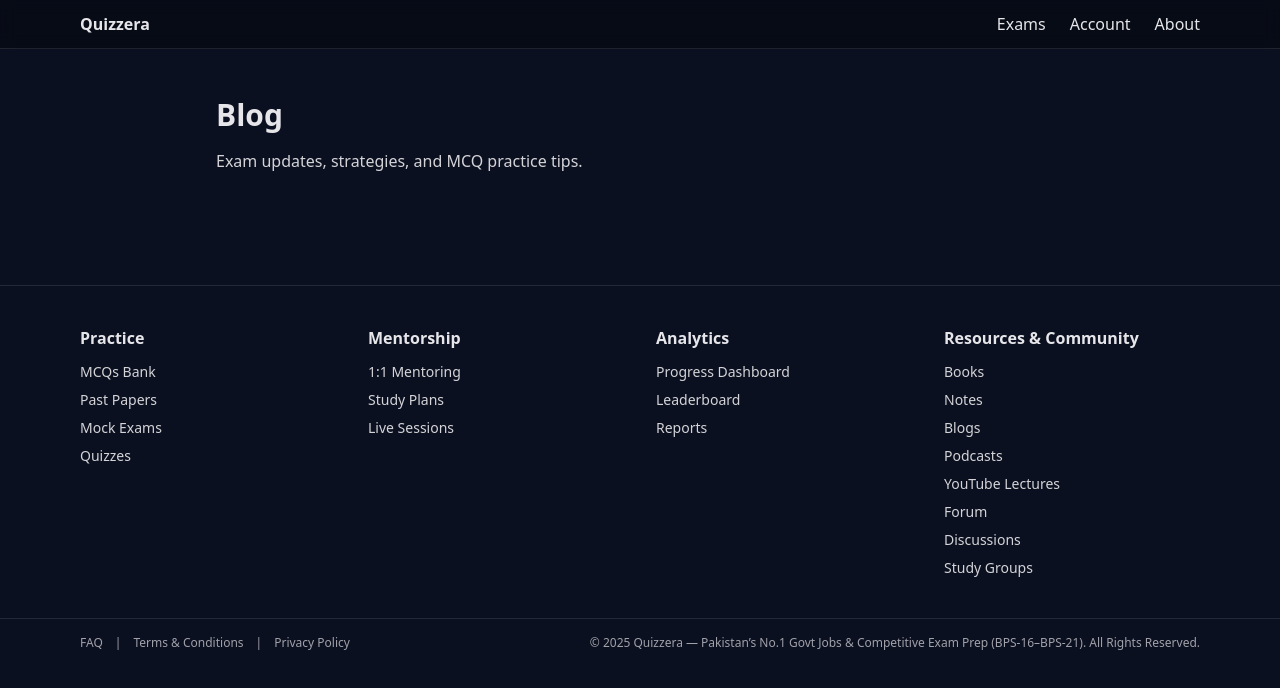
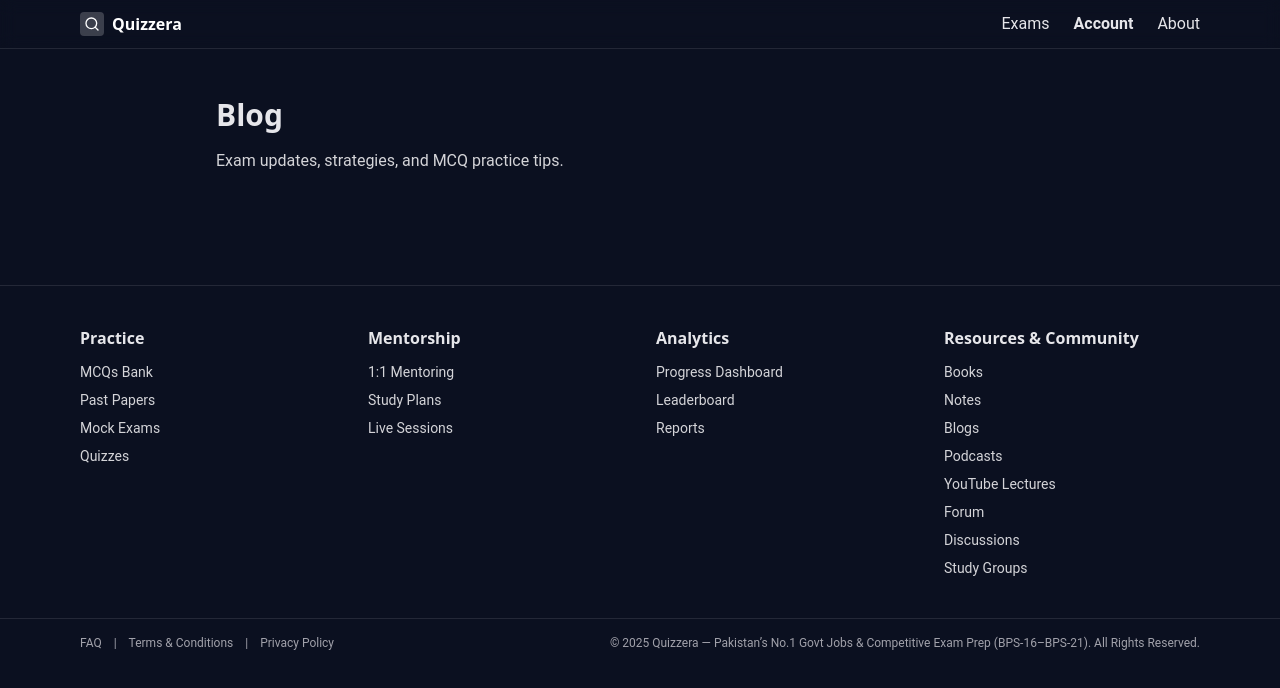
Before and after one commit to shaahidsoomro/Quizzera, a Next.js app in the folder quizzera/frontend/: page /blog in a window 1280 px wide. Shown: the top 688 px of the page. Built offline with nearby package versions, Linux system fonts and the light colour scheme.

Commit message:
Enhance brand styling with custom fonts, colors, and UI improvements
Co-authored-by: shahidsoomro786 <shahidsoomro786@gmail.com>

```diff
--- a/quizzera/frontend/app/globals.css
+++ b/quizzera/frontend/app/globals.css
@@ -1,6 +1,8 @@
 @tailwind base;
 @tailwind components;
 @tailwind utilities;
+
+@import '../styles/brand.css';
 
 :root {
   --bg: #0b1020;
@@ -15,3 +17,7 @@ body {
   background: var(--bg);
   color: var(--fg);
 }
+
+h1, h2, h3, h4, .font-heading { font-family: 'Poppins', system-ui, -apple-system, Segoe UI, Roboto, sans-serif; text-transform: none; font-weight: 700; }
+body, p, li, input, button, textarea { font-family: 'Roboto', system-ui, -apple-system, Segoe UI, Roboto, sans-serif; }
+button { text-transform: capitalize; font-weight: 600; }
--- a/quizzera/frontend/app/page.tsx
+++ b/quizzera/frontend/app/page.tsx
@@ -46,18 +46,18 @@ export default function HomePage() {
     <main className="min-h-screen">
       <JsonLd data={jsonLd()} />
       <section className="mx-auto max-w-5xl px-6 py-20 text-center">
-        <h1 className="text-4xl md:text-6xl font-bold tracking-tight">Pakistan’s No.1 Govt Jobs Prep (BPS-16–BPS-21)</h1>
+        <h1 className="font-heading text-4xl md:text-6xl font-bold tracking-tight text-[color:var(--qz-white)]">Pakistan’s No.1 Govt Jobs Prep (BPS-16–BPS-21)</h1>
         <p className="mt-6 text-lg text-zinc-300">
           FPSC · PPSC · SPSC · KPPSC · BPSC · NTS/OTS/ETEA — MCQs, Past Papers, Mock Exams, Jobs & Notifications.
         </p>
         <div className="mt-10 flex items-center justify-center gap-4">
-          <Link className="rounded bg-indigo-500 px-6 py-3 hover:bg-indigo-400" href="/practice/mock-exams">Start a Mock Exam</Link>
-          <Link className="rounded bg-white/10 px-6 py-3 hover:bg-white/20" href="/practice/mcqs-bank">Practice MCQs</Link>
+          <Link className="rounded btn-primary px-6 py-3" href="/practice/mock-exams">Begin Your Success Journey</Link>
+          <Link className="rounded bg-[color:var(--qz-blue)] px-6 py-3 text-white hover:opacity-90" href="/practice/mcqs-bank">Practice MCQs</Link>
         </div>
       </section>
 
       <section className="mx-auto max-w-6xl px-6 py-10">
-        <h2 className="text-2xl font-semibold">Exam Bodies</h2>
+        <h2 className="text-2xl font-semibold font-heading">Exam Bodies</h2>
         <div className="mt-6 grid grid-cols-2 gap-4 md:grid-cols-4">
           {[
             { href: '/exams/fpsc', label: 'FPSC' },
@@ -75,7 +75,7 @@ export default function HomePage() {
       </section>
 
       <section className="mx-auto max-w-6xl px-6 py-10">
-        <h2 className="text-2xl font-semibold">Practice Preview</h2>
+        <h2 className="text-2xl font-semibold font-heading">Practice Preview</h2>
         <div className="mt-6 grid gap-4 md:grid-cols-3">
           <Link href="/practice/mcqs-bank" className="rounded border border-white/10 p-6 hover:bg-white/5">MCQs Bank</Link>
           <Link href="/practice/past-papers" className="rounded border border-white/10 p-6 hover:bg-white/5">Past Papers</Link>
@@ -84,20 +84,20 @@ export default function HomePage() {
       </section>
 
       <section className="mx-auto max-w-6xl px-6 py-10">
-        <h2 className="text-2xl font-semibold">Latest Notifications</h2>
+        <h2 className="text-2xl font-semibold font-heading">Latest Notifications</h2>
         <Notifications />
       </section>
 
       <section className="mx-auto max-w-6xl px-6 py-10">
         <div className="rounded border border-white/10 p-6 text-center">
-          <h3 className="text-xl font-semibold">Mentorship</h3>
+          <h3 className="text-xl font-semibold font-heading">Mentorship</h3>
           <p className="mt-2 text-zinc-300">1:1 guidance and curated study plans from experienced mentors.</p>
-          <Link href="/mentorship/mentoring" className="mt-4 inline-block rounded bg-indigo-500 px-6 py-3">Meet Mentors</Link>
+          <Link href="/mentorship/mentoring" className="mt-4 inline-block rounded btn-primary px-6 py-3">Meet Mentors</Link>
         </div>
       </section>
 
       <section className="mx-auto max-w-6xl px-6 py-10">
-        <h2 className="text-2xl font-semibold">Social Proof</h2>
+        <h2 className="text-2xl font-semibold font-heading">Social Proof</h2>
         <ul className="mt-4 grid gap-4 md:grid-cols-3 text-sm text-zinc-300">
           <li className="rounded border border-white/10 p-4">“Cleared BPS-17 first attempt with Quizzera’s mocks.”</li>
           <li className="rounded border border-white/10 p-4">“Accurate FPSC-style MCQs and timely notifications.”</li>
--- a/quizzera/frontend/components/Footer.tsx
+++ b/quizzera/frontend/components/Footer.tsx
@@ -43,7 +43,7 @@ export default function Footer() {
           </ul>
         </div>
       </div>
-      <div className="border-t border-white/10">
+      <div className="border-t border-white/10 bg-[color:var(--qz-slate)]/30">
         <div className="mx-auto flex max-w-6xl flex-col items-start justify-between gap-4 px-4 py-4 text-xs text-zinc-400 md:flex-row">
           <div className="space-x-3">
             <Link href="/about/faq">FAQ</Link>
@@ -52,7 +52,7 @@ export default function Footer() {
             <span>|</span>
             <Link href="/about/privacy">Privacy Policy</Link>
           </div>
-          <div>
+          <div className="brand-legal">
             © 2025 Quizzera — Pakistan’s No.1 Govt Jobs & Competitive Exam Prep (BPS-16–BPS-21). All Rights Reserved.
           </div>
         </div>
--- a/quizzera/frontend/components/Header.tsx
+++ b/quizzera/frontend/components/Header.tsx
@@ -1,13 +1,17 @@
 "use client";
 import Link from 'next/link'
 import { useState } from 'react'
+import { Search, CheckCircle2 } from 'lucide-react'
 
 export default function Header() {
   const [open, setOpen] = useState(false)
   return (
-    <header className="border-b border-white/10 bg-black/30 backdrop-blur">
+    <header className="border-b border-white/10 brand-header backdrop-blur">
       <div className="mx-auto flex max-w-6xl items-center justify-between px-4 py-3">
-        <Link href="/" className="font-bold">Quizzera</Link>
+        <Link href="/" className="font-bold font-heading text-white flex items-center gap-2">
+          <span className="inline-flex h-6 w-6 items-center justify-center rounded bg-white/20 text-white"><Search size={16} /></span>
+          Quizzera
+        </Link>
         <nav className="hidden gap-6 md:flex">
           <div className="group relative">
             <Link href="/exams">Exams</Link>
--- a/quizzera/frontend/package.json
+++ b/quizzera/frontend/package.json
@@ -34,6 +34,7 @@
     "@tanstack/react-query": "^5.85.5",
     "axios": "^1.11.0",
     "framer-motion": "^12.23.12",
+    "lucide-react": "^0.542.0",
     "next-seo": "^6.8.0",
     "react": "^18.3.1",
     "react-dom": "^18.3.1"
--- /dev/null
+++ b/quizzera/frontend/styles/brand.css
@@ -0,0 +1,19 @@
+@import url('https://fonts.googleapis.com/css2?family=Poppins:wght@400;600;700&family=Roboto:wght@400;500&display=swap');
+
+:root {
+  --qz-blue: #1E3A8A;
+  --qz-green: #10B981;
+  --qz-gold: #F59E0B;
+  --qz-slate: #374151;
+  --qz-white: #FFFFFF;
+  --qz-light: #F3F4F6;
+}
+
+.font-heading { font-family: 'Poppins', system-ui, -apple-system, Segoe UI, Roboto, sans-serif; }
+.font-body { font-family: 'Roboto', system-ui, -apple-system, Segoe UI, Roboto, sans-serif; }
+
+.btn-primary { background: var(--qz-green); color: var(--qz-white); }
+.btn-primary:hover { background: #0ea371; }
+
+.brand-header { background: linear-gradient(180deg, rgba(30,58,138,0.6), rgba(30,58,138,0.2)); }
+.brand-legal { color: var(--qz-light); }
```
Also changed, not shown: 1 other file (tests, documents, lock files or other folders).
